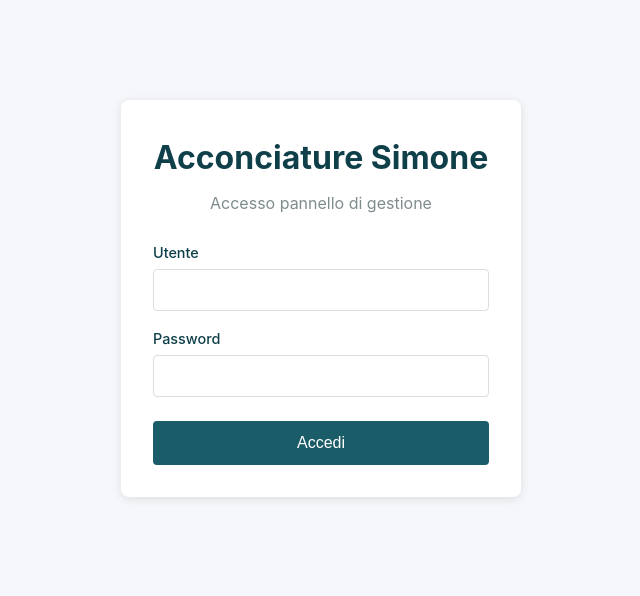
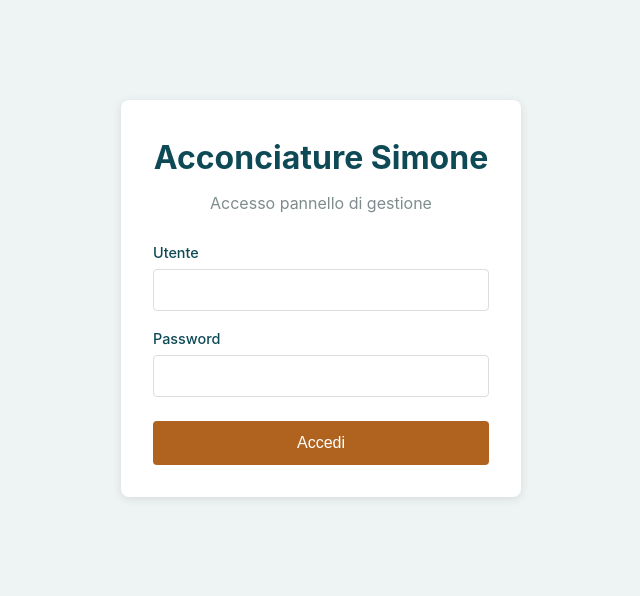
Before and after one commit to walle8646/prenotazioni-salone, a FastAPI app: page /admin/login in a window 1280 px wide. Shown: the top 596 px of the page, without its empty margins (319-959 px from the left). Run offline with FastAPI, Linux system fonts and the light colour scheme.

Commit message:
fix: i colori si vedono, e --allarme non punta a se stesso
La prima versione era troppo timida: verde scuro dappertutto e arancio
su tre filetti sottili. Sullo schermo somigliava al blu di prima e il
cambio non si vedeva - un colore usato solo nei dettagli non cambia
niente.

Ora il verde e' la struttura (barra, intestazioni, stato) e l'arancio e'
quello che si tocca (bottoni, voce di menu dove si e', ora corrente,
carico dei mesi). Anche il fondo della pagina passa da un grigio-blu a
un grigio con una punta di verde: e' la superficie piu' grande della
schermata e da sola decide di che colore sembra tutto.

L'arancio dei bottoni e' piu' scuro di quello delle foto perche' sul
chiaro il bianco sopra stava a 2,9 contro 1, sotto la soglia: cosi' sta
a 4,9. La tinta e' la stessa.

Corretto anche --allarme, che la sostituzione automatica aveva fatto
puntare a se stesso: var(--allarme) dentro la definizione di --allarme
e' un riferimento circolare, e il rosso degli errori restava senza
colore.

Co-Authored-By: Claude Opus 5 <noreply@anthropic.com>

```diff
--- a/static/style.css
+++ b/static/style.css
@@ -7,18 +7,23 @@
        e' luce: qui e' portato a meta' luminosita' per poterci scrivere sopra,
        ma la tinta e' la stessa. Chi cambia una tinta la cambia qui, non nelle
        duemila righe sotto. */
-    --verde-scuro: #0f3f49;
-    --verde: #1b5c69;
-    --verde-vivo: #2a7d8d;
-    --verde-tenue: #e7f1f2;
-
-    --arancio: #d98b3f;
-    --arancio-scuro: #b26e2a;
+    --verde-scuro: #0e4a56;
+    --verde: #1b6675;
+    --verde-vivo: #2a8496;
+    --verde-tenue: #e4f0f1;
+    --verde-fondo: #eef4f4;
+
+    /* L'arancio dei bottoni e' piu' scuro di quello delle foto per un motivo
+       misurabile: sul chiaro il bianco sopra non si leggeva (2,9 contro 1).
+       Cosi' sta a 4,9 contro 1, sopra la soglia. La tinta e' la stessa. */
+    --arancio: #d9822b;
+    --arancio-scuro: #b0631f;
+    --arancio-cupo: #8f4f16;
     --arancio-tenue: #fbefe2;
 
     /* Il rosso resta rosso: e' l'unico colore che in questo pannello vuol
        dire "attenzione", e riusarlo per il marchio lo renderebbe muto. */
-    --allarme: var(--allarme);
+    --allarme: #c0392b;
 
     --barra: 15rem;
     --barra-stretta: 4.25rem;
@@ -32,7 +37,9 @@
 
 body {
     font-family: -apple-system, BlinkMacSystemFont, 'Segoe UI', Roboto, sans-serif;
-    background: #f5f7fa;
+    /* Grigio con una punta di verde invece che di blu: e' la superficie piu'
+       grande della schermata, e da sola decide di che colore sembra tutto. */
+    background: var(--verde-fondo);
     color: var(--verde-scuro);
     line-height: 1.6;
 }
@@ -143,9 +150,8 @@ body.barra-ridotta .barra {
 /* Dov'è chi guarda: il verde da solo si confonde col fondo della barra, e
    l'arancio sul bordo si vede anche quando le voci sono solo icone. */
 .barra-voci a[aria-current="page"] {
-    background: var(--verde);
+    background: var(--arancio-scuro);
     color: white;
-    box-shadow: inset 3px 0 0 var(--arancio);
 }
 
 .barra-fondo {
@@ -230,7 +236,7 @@ body.barra-ridotta .barra-stringi .ic {
 .btn-primary {
     width: 100%;
     padding: 0.8rem;
-    background: var(--verde);
+    background: var(--arancio-scuro);
     color: white;
     border: none;
     border-radius: 4px;
@@ -245,7 +251,7 @@ body.barra-ridotta .barra-stringi .ic {
 
 .btn-small {
     padding: 0.4rem 0.8rem;
-    background: var(--verde-vivo);
+    background: var(--arancio-scuro);
     color: white;
     border: none;
     border-radius: 4px;
@@ -255,7 +261,7 @@ body.barra-ridotta .barra-stringi .ic {
 }
 
 .btn-small:hover {
-    background: #2980b9;
+    background: var(--arancio-cupo);
 }
 
 .error {
@@ -1516,7 +1522,7 @@ body.barra-ridotta .barra-stringi .ic {
     .risposta {
         position: sticky;
         bottom: 0;
-        background: #f5f7fa;
+        background: var(--verde-fondo);
         padding: 0.6rem 0 calc(0.6rem + env(safe-area-inset-bottom));
         margin: 0 0 0.6rem;
         box-shadow: 0 -8px 12px -8px rgba(0, 0, 0, 0.18);
```
